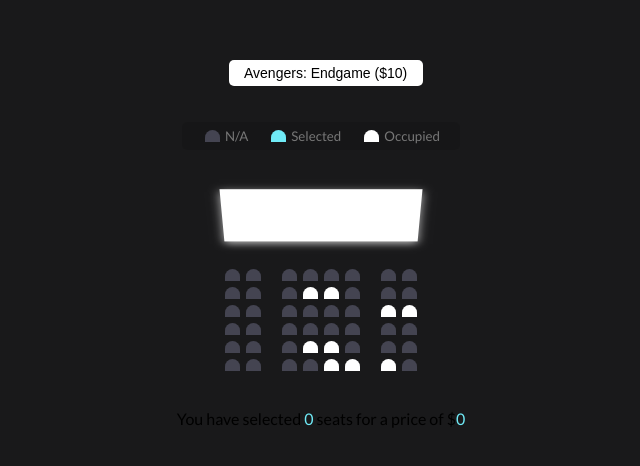
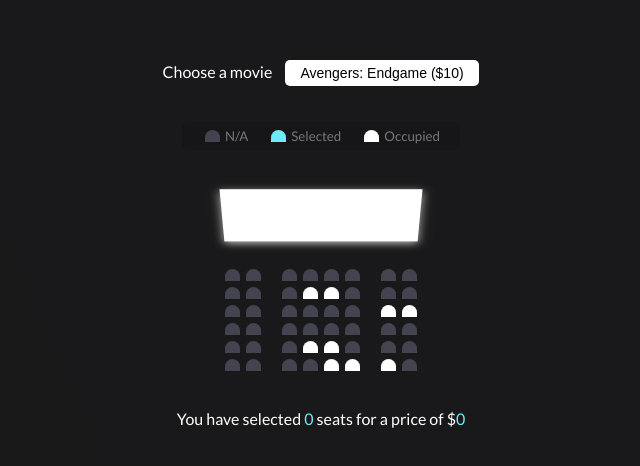
Before and after one commit to hedenica/movie-seat-booking, a plain HTML site: page index.html in a window 1280 px wide. Shown: the part 164-630 px from the top of the page, without its empty margins (319-959 px from the left). Drawn offline with Linux system fonts and the light colour scheme.

Commit message:
💅 updating styles

```diff
--- a/index.html
+++ b/index.html
@@ -8,7 +8,7 @@
 </head>
 <body>
   <div class="movie-container">
-    <label for="Pick a movie"></label>
+    <label>Choose a movie</label>
     <select id="movie">
       <option value="10">Avengers: Endgame ($10)</option>
       <option value="12">Joker ($12)</option>
--- a/style.css
+++ b/style.css
@@ -14,6 +14,7 @@ body {
   height: 100vh;
   font-family: 'Lato', sans-serif;
   margin: 0;
+  color: #ffff;
 }
 
 .movie-container {
```
